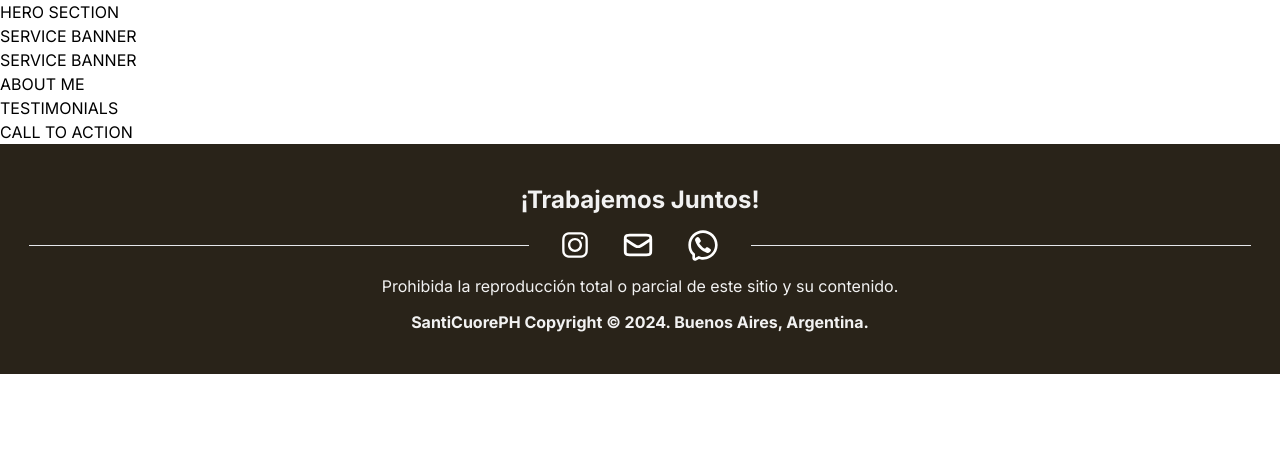
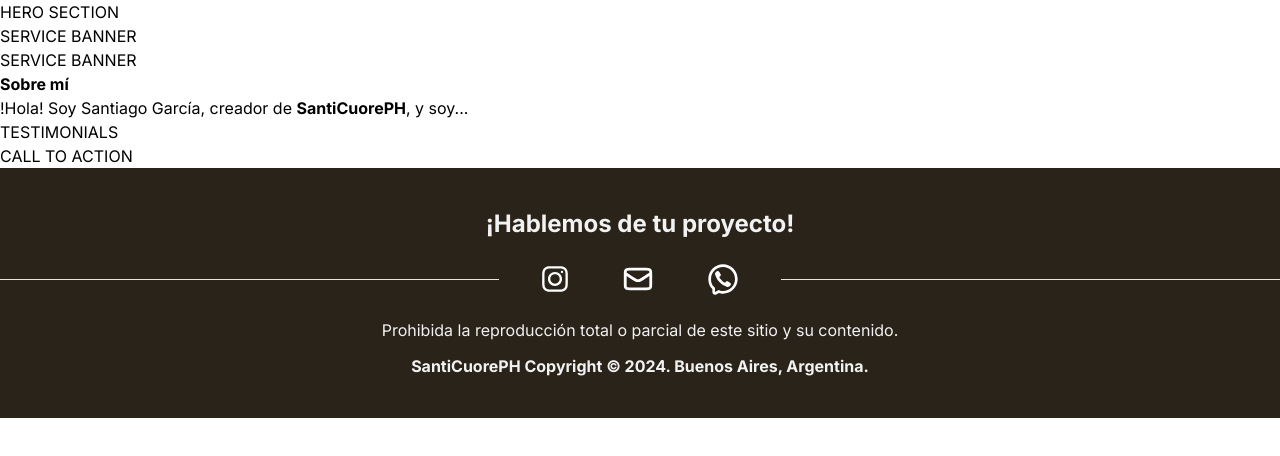
Before and after one commit to FooTalent/Landing-SantiCuoreph, a Next.js app: page / in a window 1280 px wide. Shown: the top 456 px of the page. Built offline with nearby package versions, Linux system fonts and the light colour scheme.

Commit message:
cambios en footer

```diff
--- a/src/app/Componentes/AboutMe.tsx
+++ b/src/app/Componentes/AboutMe.tsx
@@ -1,6 +1,17 @@
 const AboutMe = () => {
     return (
-        <div>ABOUT ME</div>
+        <>
+        <section className="Sobremi">
+            <picture className="Sobremi__retrato">
+
+            </picture>
+            <div className="sobremi__texto Merriweather">
+                <h2 className="nunitoSans font-bold">Sobre mí</h2>
+                <p>!Hola! Soy Santiago García, creador de <b>SantiCuorePH</b>, y soy...</p>
+
+            </div>
+        </section>
+        </>
     )
 }
 
--- a/src/app/Componentes/Footer.tsx
+++ b/src/app/Componentes/Footer.tsx
@@ -5,24 +5,15 @@ import Whatsapp from '../Icon/Whatsapp'
 import { useEffect, useState} from "react"
 const Footer = () => {
 
-    //Para evitar problemas de Hydration se espera a que cargue el componente antes de ser mostrado
-    const [isLoaded, setIsloaded] = useState(false)
-
-    useEffect(() => {
-        setIsloaded(true)
-    },[])
-
-    if(!isLoaded) return null
-
     return(
     <>
-    <footer className="bg-fondoNegro flex flex-col justify-center items-center text-center text-fondoBlanco gap-3 p-10 overflow-hidden">
-        <h4 className="text-2xl font-bold">¡Trabajemos Juntos!</h4>
+    <footer className="bg-fondoNegro flex flex-col justify-center items-center text-center text-fondoBlanco gap-3 p-10 overflow-hidden nunitoSans font-normal text-base">
+        <h4 className="text-2xl font-bold">¡Hablemos de tu proyecto!</h4>
         <picture className="flex flex flex-row justify-center items-center gap-8">
         <hr  className="min-w-[500px]"></hr>
-        <Instagram />
-        <Mail />
-        <Whatsapp />
+        <a href='' className='p-2.5'><Instagram /></a>
+        <a href='mailto:santi@gmail.com' className='p-2.5'><Mail /></a>
+        <a href='' className='p-2.5'><Whatsapp /></a>
         <hr className="min-w-[500px]"></hr>
         </picture>
         <p>Prohibida la reproducción total o parcial de este sitio y su contenido.</p>
--- a/src/app/globals.css
+++ b/src/app/globals.css
@@ -1,5 +1,4 @@
+@import url('https://fonts.googleapis.com/css2?family=Merriweather+Sans:ital,wght@0,300..800;1,300..800&family=Nunito+Sans:ital,opsz,wght@0,6..12,200..1000;1,6..12,200..1000&display=swap');
 @tailwind base;
 @tailwind components;
 @tailwind utilities;
-@import url('https://fonts.googleapis.com/css2?family=Nunito+Sans:ital,opsz,wght@0,6..12,200..1000;1,6..12,200..1000&display=swap');
-@import url('https://fonts.googleapis.com/css2?family=Merriweather+Sans:ital,wght@0,300..800;1,300..800&family=Nunito+Sans:ital,opsz,wght@0,6..12,200..1000;1,6..12,200..1000&display=swap')
--- a/src/app/layout.tsx
+++ b/src/app/layout.tsx
@@ -17,8 +17,10 @@ export default function RootLayout({
 }>) {
   return (
     <html lang="en">
-      <body className={inter.className}>{children}</body>
+      <body className={inter.className}>{children}
       <Footer />
+      </body>
+
     </html>
   );
 }
--- a/tailwind.config.ts
+++ b/tailwind.config.ts
@@ -18,6 +18,7 @@ const config: Config = {
         principal: "#FCCD35",
         principalHover: "#FBBF01",
         fondoBlanco: "#F2F2F2",
+        fondoGris: "#424242",
       },
       fontFamily: {
         nunitoSans: ["Nunito Sans", "sans-serif"],
```
